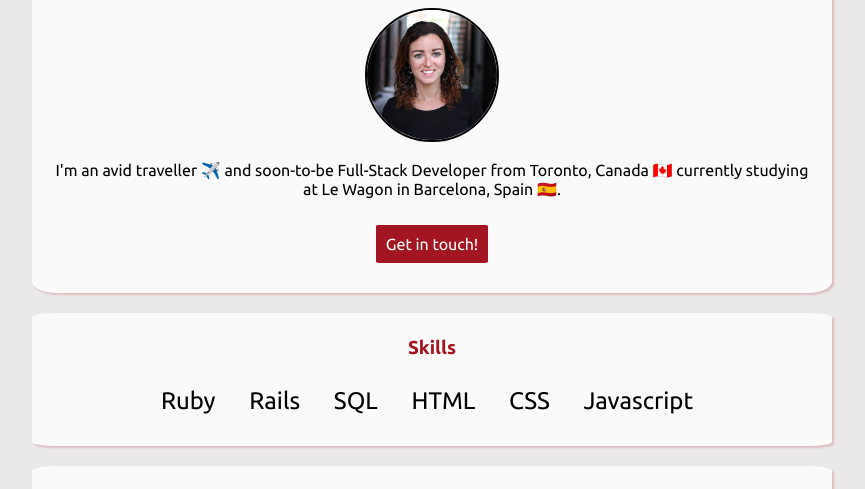
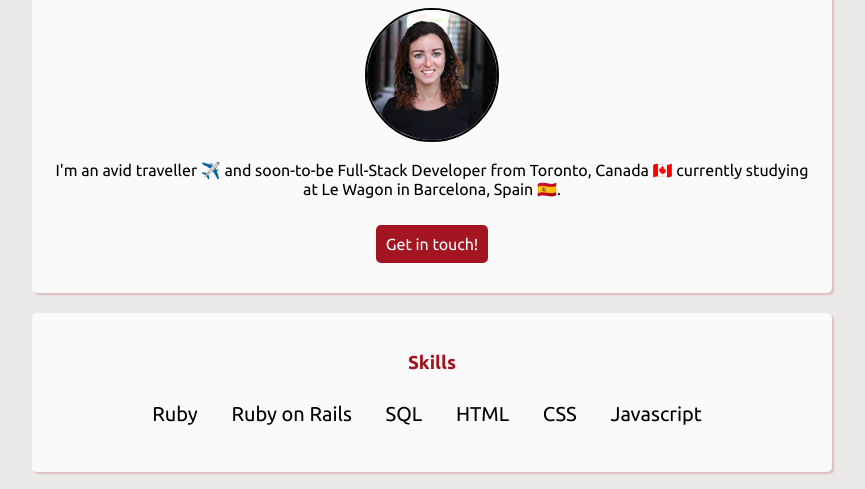
Before and after one commit to kristinemcbride/profile, a plain HTML site: page index.html in a window 1280 px wide. Shown: the part 113-602 px from the top of the page, without its empty margins (208-1073 px from the left). Drawn offline with Linux system fonts and the light colour scheme.

Commit message:
with hover

```diff
--- a/index.html
+++ b/index.html
@@ -16,15 +16,15 @@
         <p>I'm an avid traveller ✈️ and soon-to-be Full-Stack Developer from Toronto, Canada 🇨🇦 currently studying at Le Wagon in Barcelona, Spain 🇪🇸. </p>
        <a href="" id= "btn-red">Get in touch!</a>
      </div>
-      <div class= "card" id= "skills">
+      <div class= "card" id= "all_skills">
        <h3>Skills</h3>
        <ul>
-         <li>Ruby</li>
-         <li>Rails</li>
-         <li>SQL</li>
-         <li>HTML</li>
-         <li>CSS</li>
-         <li>Javascript</li>
+          <li>Ruby</li>
+          <li>Ruby on Rails</li>
+          <li>SQL</li>
+          <li>HTML</li>
+          <li>CSS</li>
+          <li>Javascript</li>
        </ul>
      </div>
      <div class= "card" id= "social">
--- a/style.css
+++ b/style.css
@@ -32,6 +32,15 @@ ul li{
   font-size: 24px;
 }
 
+#all_skills ul li{
+  display-content: inline-block;
+  margin: 0 auto;
+  padding: 10px;
+  margin-right: 10px;
+  font-size: 20px;
+}
+
+
 a:hover {
   opacity: 0.7;
 }
@@ -45,12 +54,8 @@ a {
   background-color: rgb(250, 250, 250);
   margin: 20px auto;
   padding: 20px;
-  border-radius: 3%;
+  border-radius: 5px;
   box-shadow: 2px 2px 2px rgba(163, 22, 33, 0.2);
-}
-
-#skills {
-  padding: 5px;
 }
 
 #first-card{
@@ -64,7 +69,7 @@ a {
 #btn-red {
   background-color: #A31621;
   padding: 10px;
-  border-radius: 3%;
+  border-radius: 5px;
   color: white;
 }
 
@@ -75,6 +80,10 @@ a {
 
 #social ul li {
   font-size: 24px;
+}
+
+li:hover {
+   -webkit-transform: scale(1.2);
 }
 
 @media (max-width: 960px) {
```
